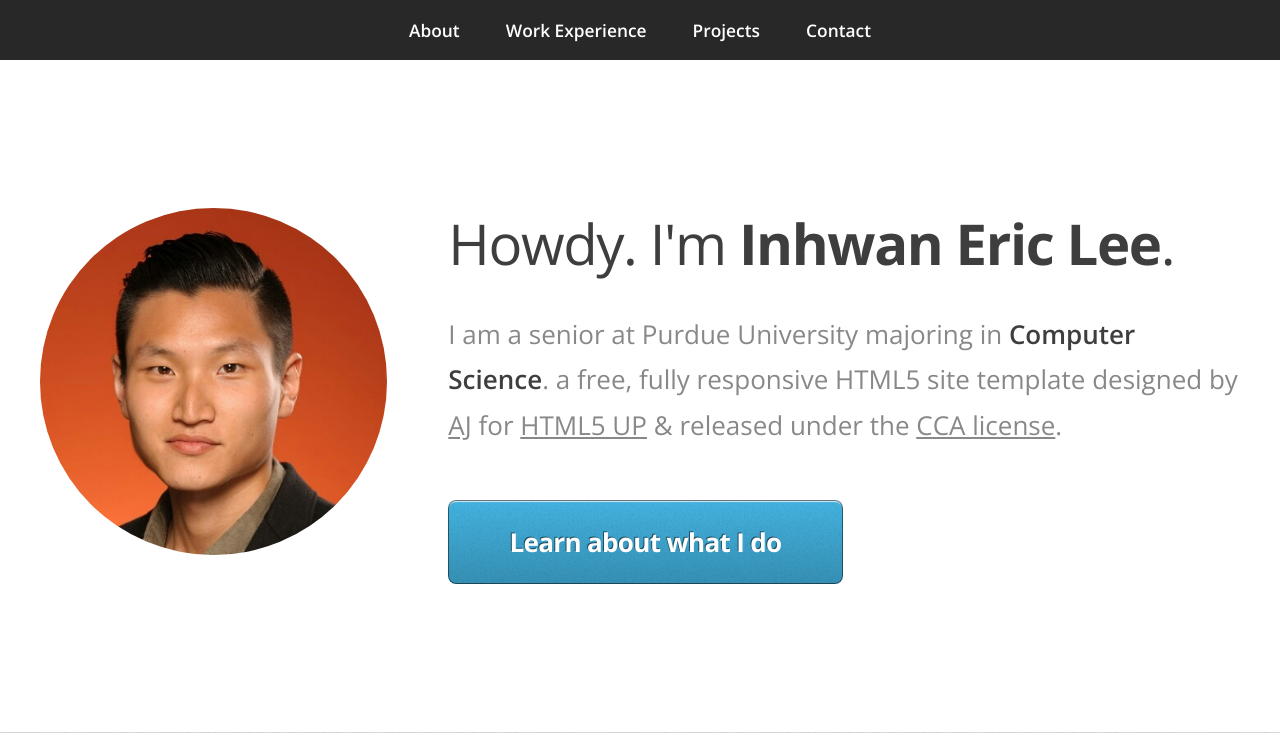
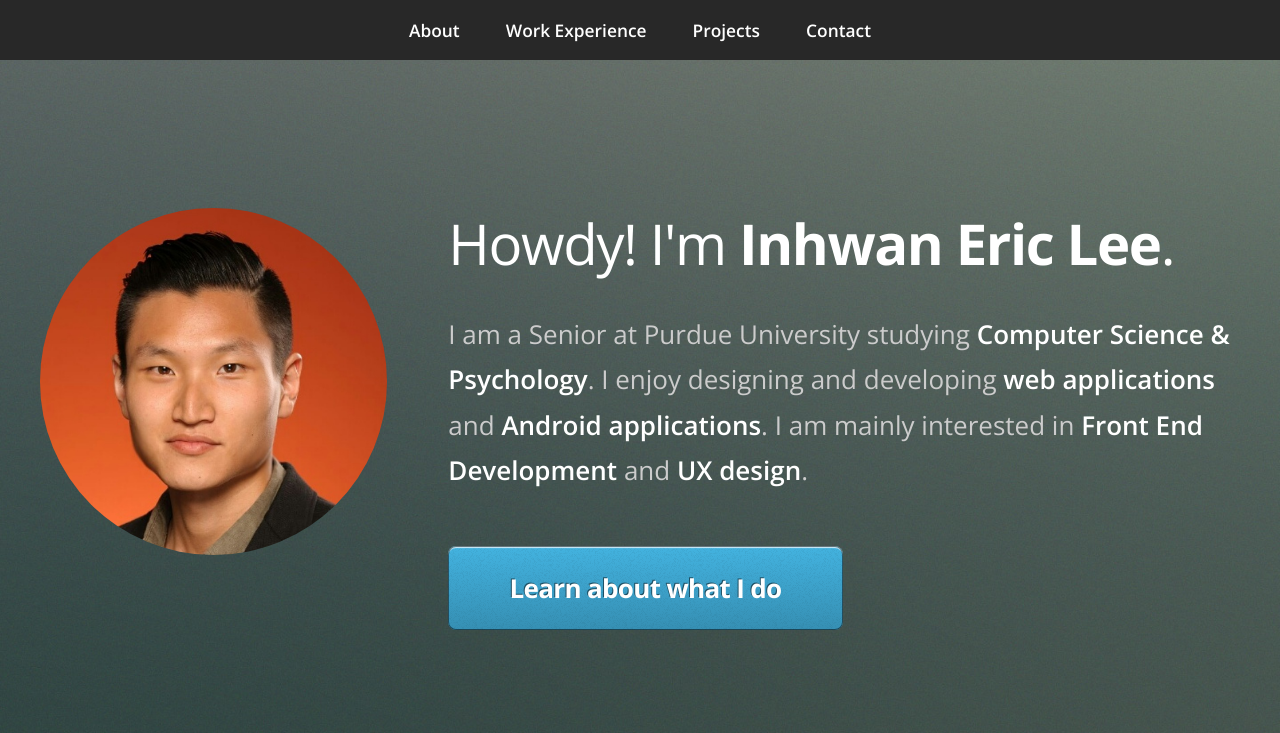
Before and after one commit to ihlee01/ihlee01.github.io, a plain HTML site: page index.html in a window 1280 px wide. Shown: the top 733 px of the page. Drawn offline with nearby package versions, Linux system fonts and the light colour scheme.

Commit message:
Intro page

```diff
--- a/css/style.css
+++ b/css/style.css
@@ -605,9 +605,16 @@
 
 		.wrapper.style1
 		{
-			background-image: none;
-			background-color: #fff;
+			background-image: url('../images/bg.jpg');
+			background-position: center 0;
+			background-repeat: no-repeat;
+			background-size: cover;
+			background-attachment: fixed;
+			color: #ccc;
 		}
+			.wrapper.style1 b, strong, h1 {
+				color: #fff;
+			}
 
 		.wrapper.style2
 		{
--- a/index.html
+++ b/index.html
@@ -44,9 +44,9 @@
 						</div>
 						<div class="8u">
 							<header>
-								<h1>Howdy. I'm <strong>Inhwan Eric Lee</strong>.</h1>
+								<h1>Howdy! I'm <strong>Inhwan Eric Lee</strong>.</h1>
 							</header>
-							<p>I am a senior at Purdue University majoring in <strong>Computer Science</strong>. a free, fully responsive HTML5 site template designed by <a href="http://n33.co">AJ</a> for <a href="http://html5up.net">HTML5 UP</a> &amp; released under the <a href="http://html5up.net/license">CCA license</a>.</p>
+							<p>I am a Senior at Purdue University studying <strong>Computer Science & Psychology</strong>. I enjoy <font style="italic">designing</font> and developing <strong>web applications</strong> and <strong>Android applications</strong>. I am mainly interested in <strong>Front End Development</strong> and <strong>UX design</strong>.</p>
 							<a href="#work" class="button big scrolly">Learn about what I do</a>
 						</div>
 					</div>
```
Also changed, not shown: images/bg.jpg (added), images/profile_pic2.jpg (added), images/profile_pic3.jpg (added), images/profile_pic4.jpeg (added).
